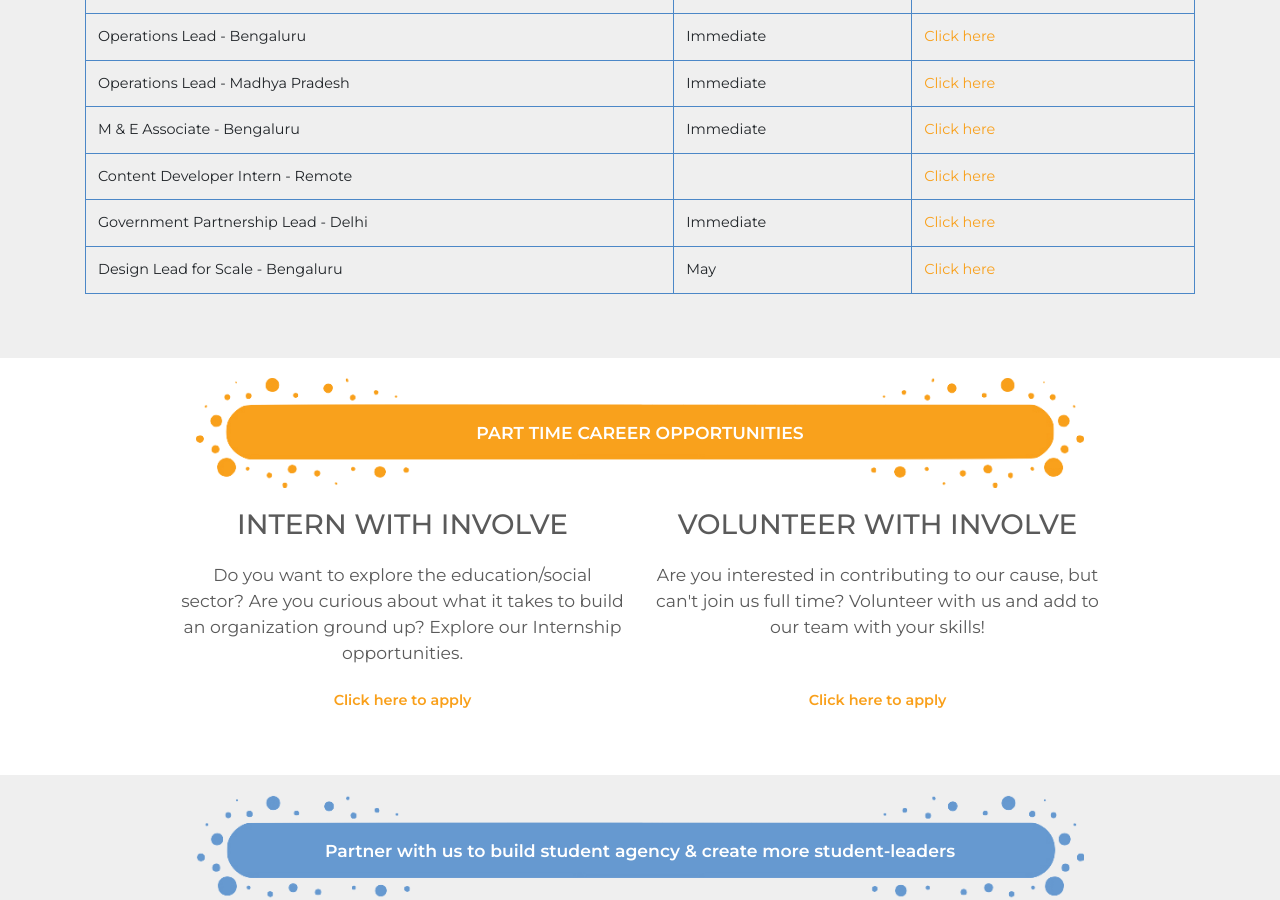
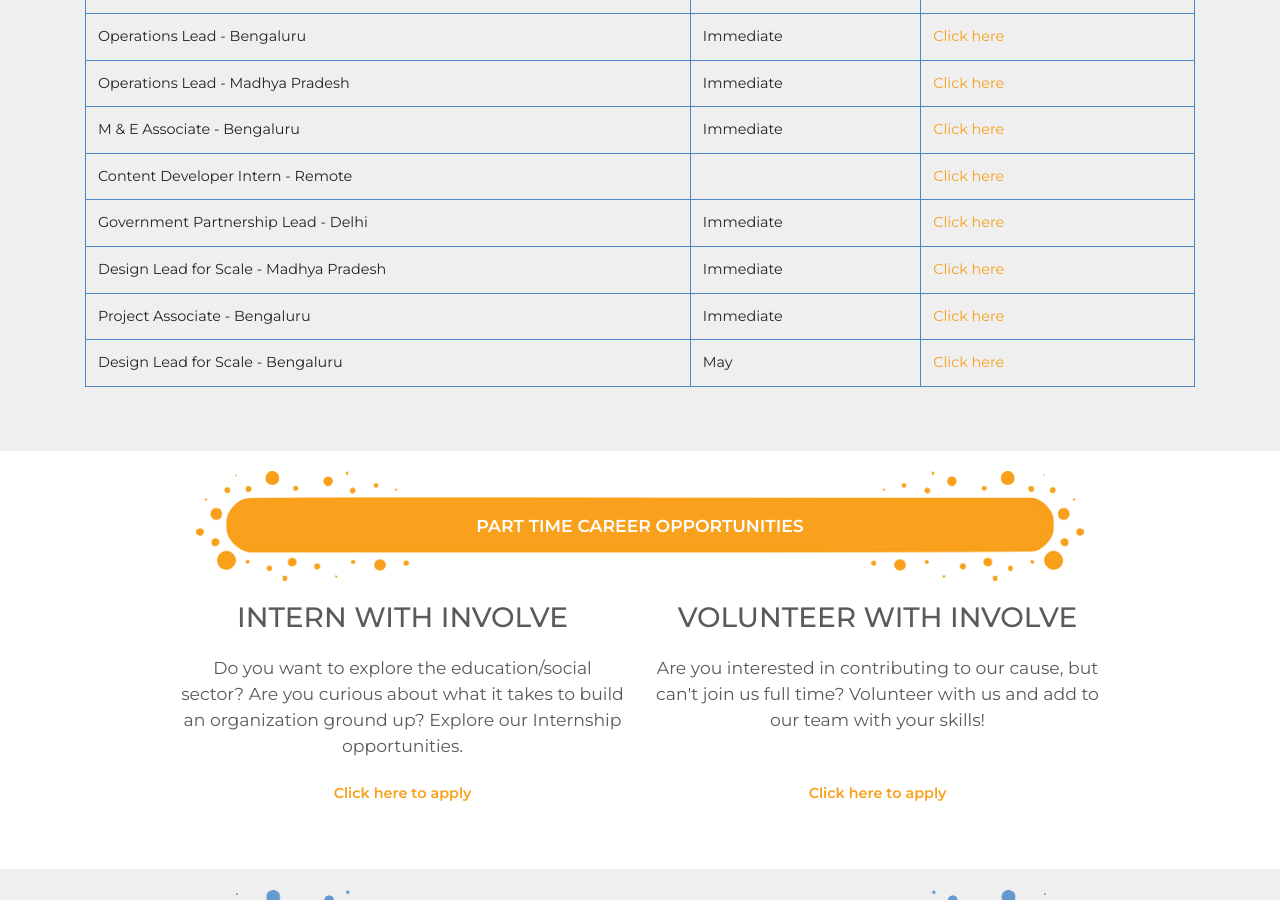
Before and after one commit to Involve-Edu/involveedupublic, a Jekyll site: the page built from get-involved.md, in a window 1280 px wide and 900 px high, scrolled down 682 px. Built offline with Jekyll 4.4.1, drawn with Linux system fonts in a browser that asks for light colours; comment, search, counter and statistics services are not loaded.

Commit message:
Update get-involved.yml

```diff
--- a/_data/get-involved.yml
+++ b/_data/get-involved.yml
@@ -28,6 +28,14 @@
       date:  Immediate
       apply_link: https://docs.google.com/document/d/1AObfzcFtwPJby9xae_8kFf70V5D6VL8sYaX6D9IfBAM/edit
 
+    - title: Design Lead for Scale - Madhya Pradesh
+      date:  Immediate
+      apply_link: https://docs.google.com/document/d/1U9JcLyFnM-SE8q9sDnZSYNVHA3QOX4nVEGnpdvMiT24/edit
+
+    - title: Project Associate - Bengaluru
+      date:  Immediate
+      apply_link: https://docs.google.com/document/d/1udNLaQOS3-EHhc0uHnSVVJK_qtYnd4VJWqZTvdD1Ocg/edit
+
     - title: Design Lead for Scale - Bengaluru
       date:  May
       apply_link: https://docs.google.com/document/d/1U9JcLyFnM-SE8q9sDnZSYNVHA3QOX4nVEGnpdvMiT24/edit
```
